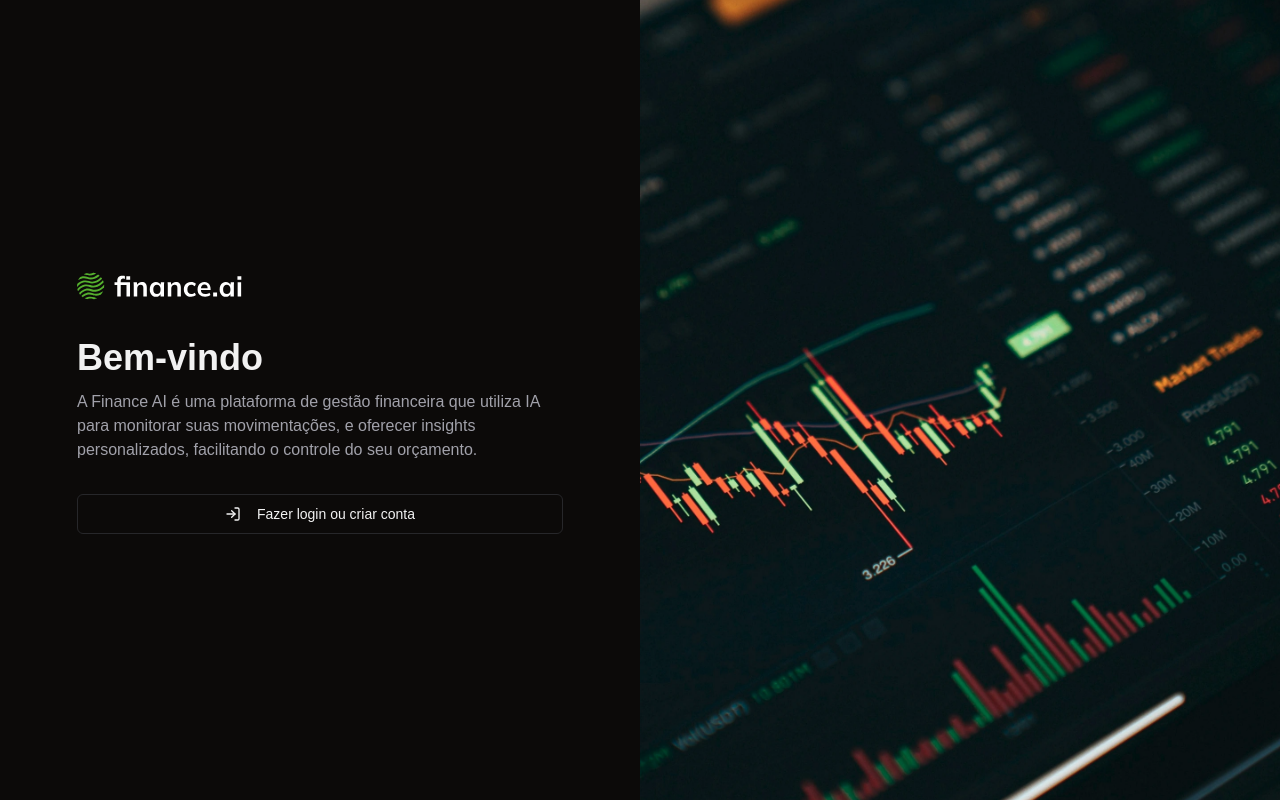
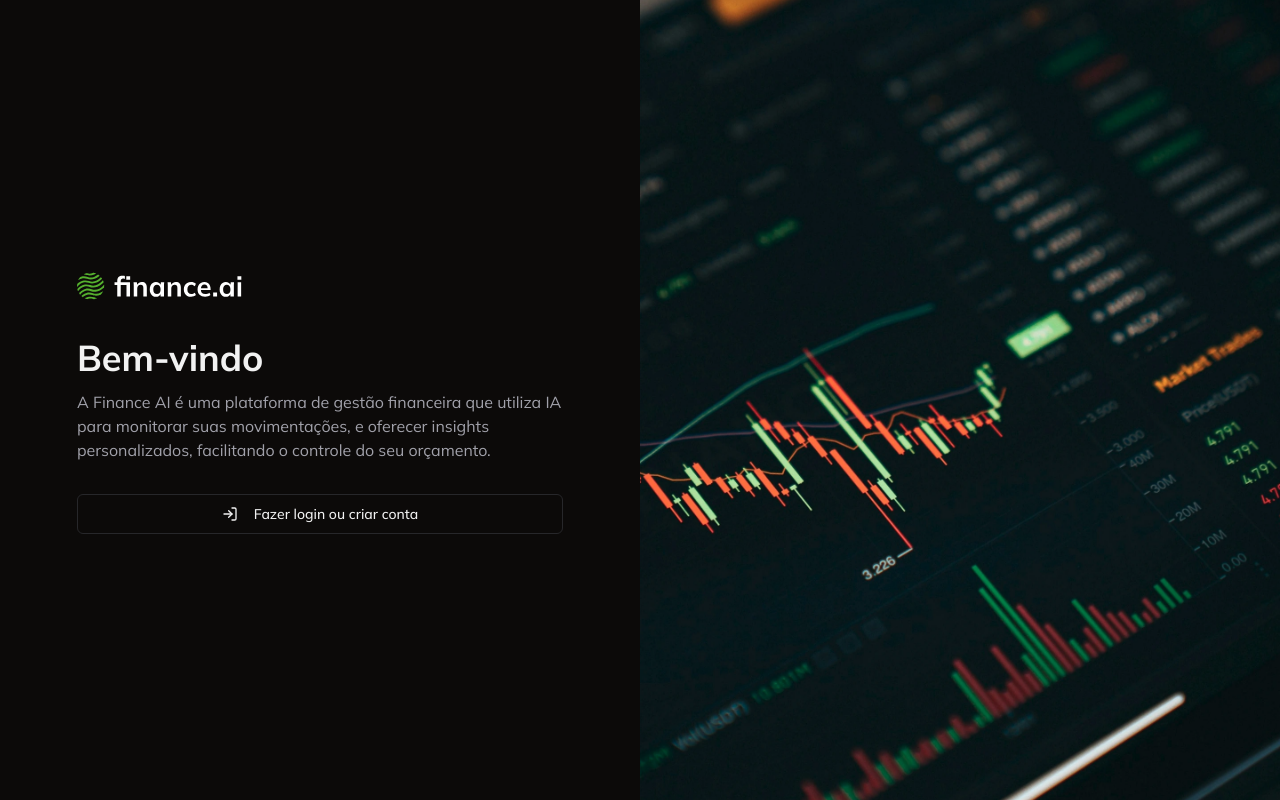
Before and after one commit to jairokoning/finance.ai, a Next.js app in the folder apps/web/: page /login in a window 1280 px wide. Built offline with nearby package versions, Linux system fonts and the light colour scheme; no server answers.

Commit message:
feat(web): update font to mulish

```diff
--- a/apps/web/app/layout.tsx
+++ b/apps/web/app/layout.tsx
@@ -1,23 +1,16 @@
 import type { Metadata } from 'next'
-import localFont from 'next/font/local'
+import { Mulish } from 'next/font/google'
 import './globals.css'
 import { ClerkProvider } from '@clerk/nextjs'
 import { dark } from '@clerk/themes'
 
-const geistSans = localFont({
-  src: './fonts/GeistVF.woff',
-  variable: '--font-geist-sans',
-  weight: '100 900',
-})
-const geistMono = localFont({
-  src: './fonts/GeistMonoVF.woff',
-  variable: '--font-geist-mono',
-  weight: '100 900',
+const mulish = Mulish({
+  subsets: ['latin-ext'],
 })
 
 export const metadata: Metadata = {
-  title: 'Create Next App',
-  description: 'Generated by create next app',
+  title: 'Finance.ai',
+  description: 'SaaS gerenciador de finanças',
 }
 
 export default function RootLayout({
@@ -27,9 +20,7 @@
 }>) {
   return (
     <html lang="en">
-      <body
-        className={`${geistSans.variable} ${geistMono.variable} antialiased dark`}
-      >
+      <body className={`${mulish.className} antialiased dark`}>
         <ClerkProvider appearance={{ baseTheme: dark }}>
           {children}
         </ClerkProvider>
```
Also changed, not shown: apps/web/app/fonts/GeistMonoVF.woff (deleted), apps/web/app/fonts/GeistVF.woff (deleted).
